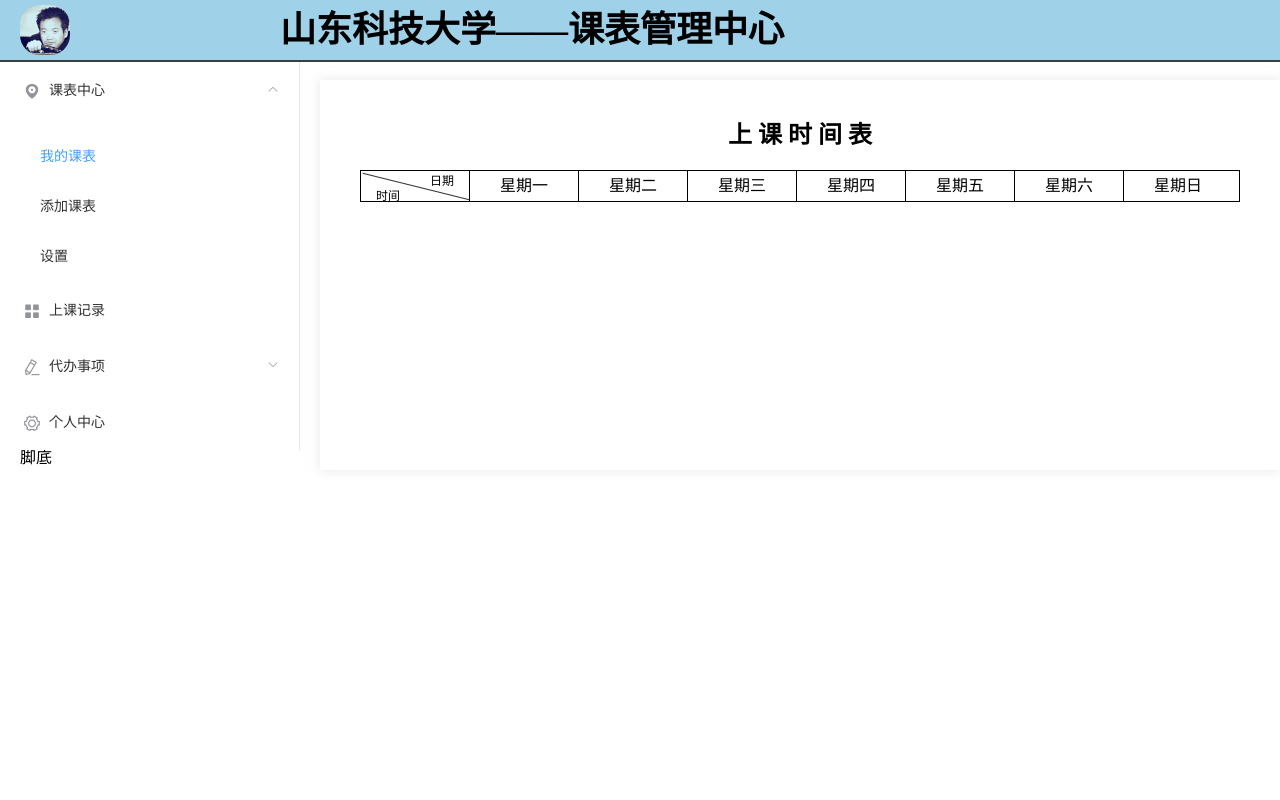
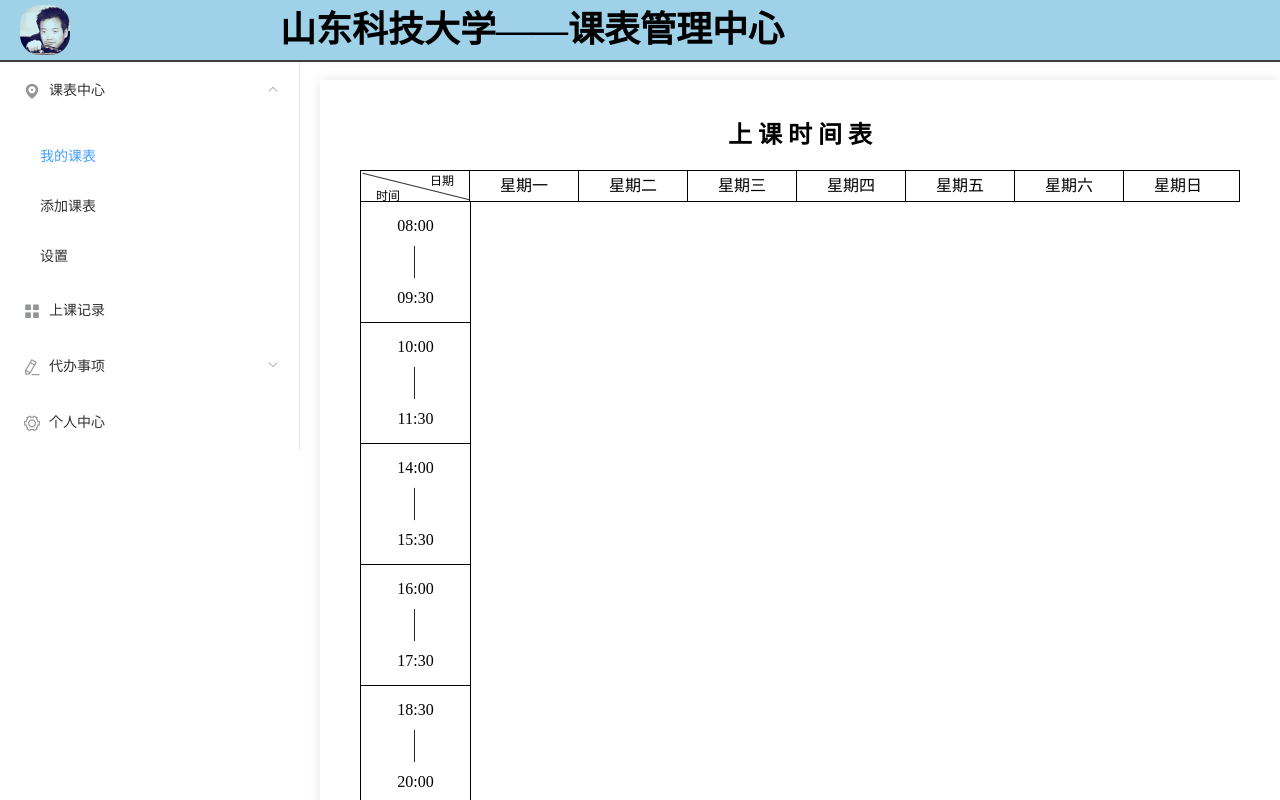
Before and after one commit to bravehot/course_admin_client, a Vue app: page /#/class in a window 1280 px wide. Shown: the top 800 px of the page. Built offline with nearby package versions, Linux system fonts and the light colour scheme; a small style sheet from the web is missing.

Commit message:
更改上课时间功能添加

```diff
--- a/src/pages/myClass/index.vue
+++ b/src/pages/myClass/index.vue
@@ -8,17 +8,70 @@
       </div>
       <span v-for="(item, index) in weekList" :key="index">{{item}}</span>
     </header>
+    <div class="main">
+      <div class="schoolTime">
+        <div class="time" v-for="(item, index) in schoolTime" :key="index">
+          <span>{{item.split(' ')[0]}}</span>
+          <span class="line">{{item.split(' ')[1]}}</span>
+          <span>{{item.split(' ')[2]}}</span>
+        </div>
+      </div>
+    </div>
   </div>
 </template>
 <script>
+import { mapState } from "vuex";
+import { formatHour, formatMinute } from "../../util/getTime.js";
 export default {
-  name: 'myClass',
-  data () {
+  name: "myClass",
+  data() {
     return {
-      weekList: ['星期一', '星期二', '星期三', '星期四', '星期五', '星期六', '星期日']
+      weekList: [
+        "星期一",
+        "星期二",
+        "星期三",
+        "星期四",
+        "星期五",
+        "星期六",
+        "星期日"
+      ],
+      schoolTime: [
+        "08:00 —— 09:30",
+        "10:00 —— 11:30",
+        "14:00 —— 15:30",
+        "16:00 —— 17:30",
+        "18:30 —— 20:00",
+        "20:00 —— 21:30"
+      ]
+    };
+  },
+  computed: {
+    ...mapState(["timeList"])
+  },
+  methods: {
+    handerTimeList(timeList) {
+      if (timeList) {
+        this.schoolTime = [];
+        timeList.forEach(item => {
+          let startHour = formatHour(item[0]);
+          let startMinutes = formatMinute(item[0]);
+          let endHour = formatHour(item[1]);
+          let endMinutes = formatMinute(item[1]);
+          let result = `${startHour}:${startMinutes} —— ${endHour}:${endMinutes}`;
+          this.schoolTime.push(result);
+        });
       }
     }
+  },
+  watch: {
+    timeList: {
+      handler: function(val) {
+        this.handerTimeList(val);
+      },
+      deep: true
     }
+  }
+};
 </script>
 <style lang="less" scoped>
 .wrap {
@@ -29,7 +82,7 @@
   padding: 20px 40px;
   box-sizing: border-box;
   .title {
-      font: bold 24px/30px '微软雅黑';
+    font: bold 24px/30px "微软雅黑";
     text-align: center;
     padding: 20px 0;
   }
@@ -43,17 +96,17 @@
       justify-content: space-around;
       // background: linear-gradient(15deg, transparent 49.5%, deeppink 49.5%, deeppink 50.5%, transparent 50.5%);
       &::before {
-          content: '';
+        content: "";
         position: absolute;
         top: 50%;
         width: 110px;
         height: 1px;
-          box-sizing:border-box;
-          border-bottom:1px solid #333;
+        box-sizing: border-box;
+        border-bottom: 1px solid #333;
         transform: rotateZ(14deg);
       }
       span {
-          font: 100 12px '微软雅黑';
+        font: 100 12px "微软雅黑";
         height: 15px;
       }
       .data {
@@ -65,7 +118,8 @@
         padding-left: 15px;
       }
     }
-      & > div, & > span {
+    & > div,
+    & > span {
       float: left;
       width: 108px;
       height: 30px;
@@ -79,8 +133,30 @@
     & > span:last-child {
       border-right: none;
     }
-
+  }
+  .main {
+    .schoolTime {
+      display: flex;
+      flex-direction: column;
+      & > .time {
+        display: flex;
+        flex-direction: column;
+        align-items: center;
+        justify-content: center;
+        width: 109px;
+        height: 120px;
+        border: 1px solid;
+        span {
+          margin: 10px 0;
+        }
+        .line {
+          transform: rotate(90deg)
         }
       }
-
+      & > .time {
+        border-top: none;
+      }
+    }
+  }
+}
 </style>
--- a/src/util/getTime.js
+++ b/src/util/getTime.js
@@ -1,5 +1,27 @@
-export default {
-  year: new Date().getFullYear(),
-  month: new Date().getMonth() + 1,
-  day: new Date().getDate()
+/**
+ * 获取当前时间
+ */
+const getNowTimes = () => {
+  return {
+    year: new Date().getFullYear(),
+    month: new Date().getMonth() + 1,
+    day: new Date().getDate()
+  }
 }
+/**
+ * 格式化时间 —— 小时
+ */
+const formatHour = (hour) => {
+  return new Date(hour.toString()).getHours().toString().padStart(2, "0")
+}
+/**
+ * 格式化时间 —— 分钟
+ */
+const formatMinute = (minute) => {
+  return new Date(minute.toString()).getMinutes().toString().padStart(2, "0")
+}
+export  {
+  getNowTimes,
+  formatHour,
+  formatMinute
+}
```
Lines whose indentation alone changed are shown as unchanged.
